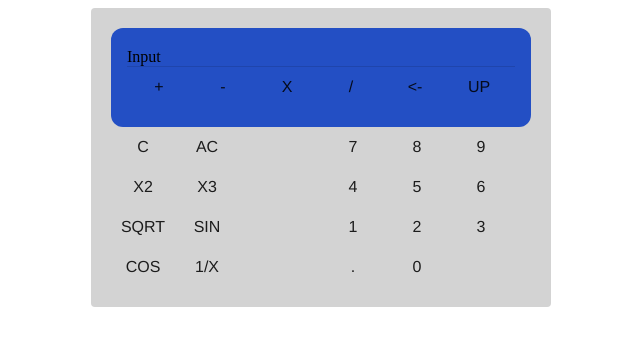
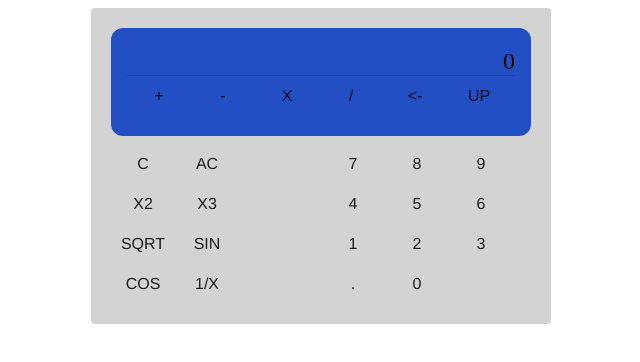
Before and after one commit to stephichau/polish-calculator, a React (Create React App) app in the folder app/: page / in a window 1280 px wide. Shown: the top 362 px of the page, without its empty margins (319-959 px from the left). Built offline with nearby package versions, Linux system fonts and the light colour scheme.

Commit message:
refactor(): Rename className

```diff
--- a/app/src/Calculator/Calculator.js
+++ b/app/src/Calculator/Calculator.js
@@ -24,7 +24,7 @@ export const Calculator = ({ classes }) => {
   return (
     <div className={classes.container}>
       <div className={classes.header}>
-        <div>Input</div>
+        <div className={classes.currentValue}>0</div>
         <Divider />
         <div>
           {buildButtonPanel(headerPanel)}
--- a/app/src/Calculator/styles.js
+++ b/app/src/Calculator/styles.js
@@ -11,9 +11,15 @@ export const styles = theme => ({
     padding: theme.spacing(5, 4),
   },
 
+  currentValue: {
+    textAlign: 'right',
+    fontSize: theme.typography.fontSize * 1.5,
+  },
+
   content: {
     display: 'flex',
     justifyContent: 'space-between',
+    marginTop: theme.spacing(2),
 
     '& > div': {
       flex: 1,
```
